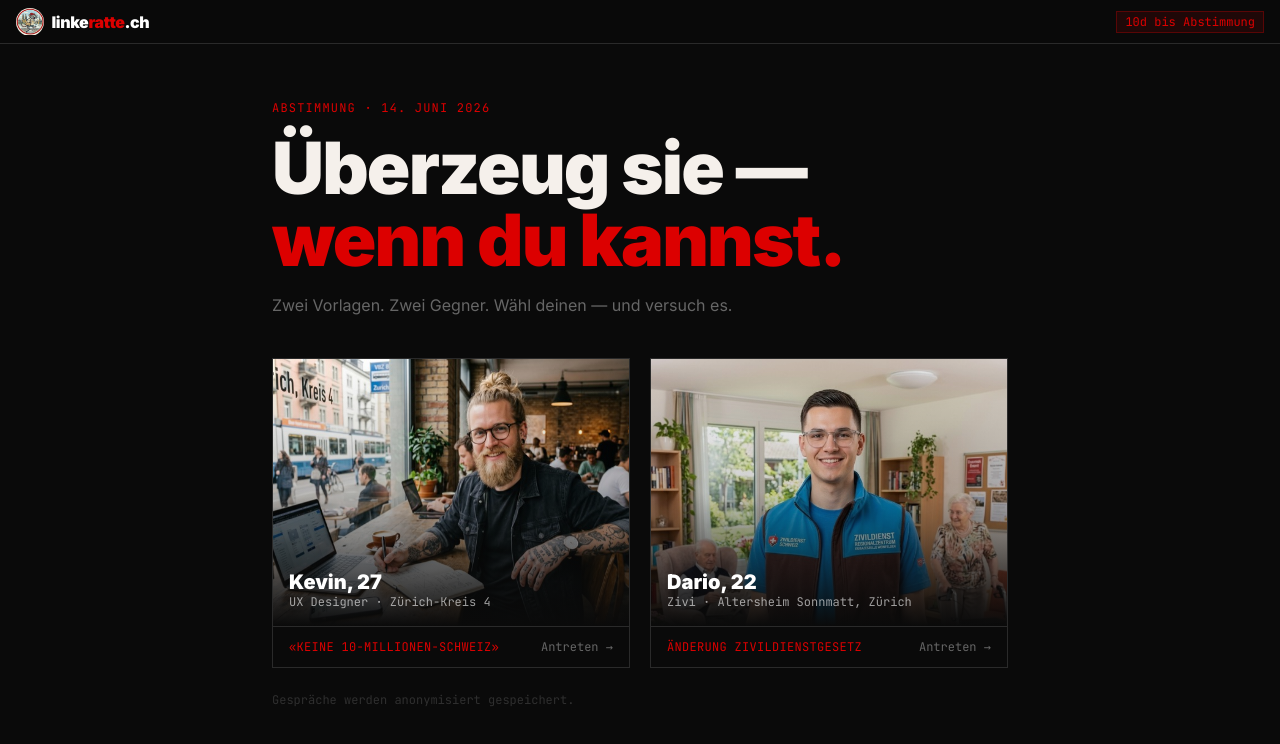
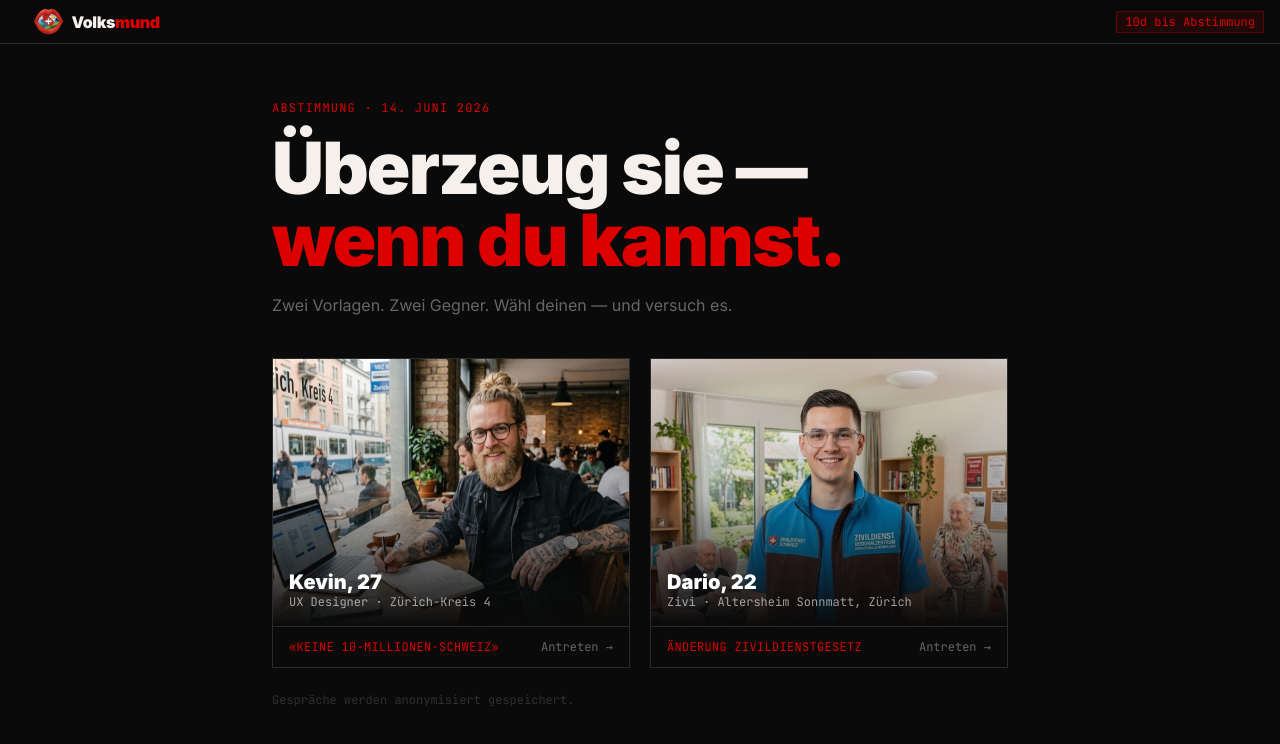
Before and after one commit to geisejan/volksmund, a SvelteKit app: page / in a window 1280 px wide. Shown: the top 744 px of the page. Built offline with nearby package versions, Linux system fonts and the light colour scheme.

Commit message:
revert: volksmund statt linkeratte.ch

```diff
--- a/src/routes/+page.svelte
+++ b/src/routes/+page.svelte
@@ -99,7 +99,7 @@
 </script>
 
 <svelte:head>
-	<title>linkeratte.ch</title>
+	<title>Volksmund — Überzeug sie, wenn du kannst</title>
 </svelte:head>
 
 <!-- HEADER -->
@@ -108,8 +108,8 @@
 		{#if selectedId}
 			<button onclick={back} class="text-swiss-muted hover:text-swiss-warm text-xs font-mono mr-1 transition-colors">← zurück</button>
 		{/if}
-		<img src="/logo-rat.png" alt="" class="h-7 w-auto object-contain rounded-full" />
-		<span class="font-black text-base tracking-tight text-white">linke<span class="text-swiss-red">ratte</span>.ch</span>
+		<img src="/logo.png" alt="Volksmund" class="h-7 w-auto object-contain" />
+		<span class="font-black text-base tracking-tight text-swiss-warm">Volks<span class="text-swiss-red">mund</span></span>
 	</div>
 	<span class="text-xs font-mono bg-swiss-red/10 border border-swiss-red/30 text-swiss-red px-2 py-0.5">
 		{tage}d bis Abstimmung
```
